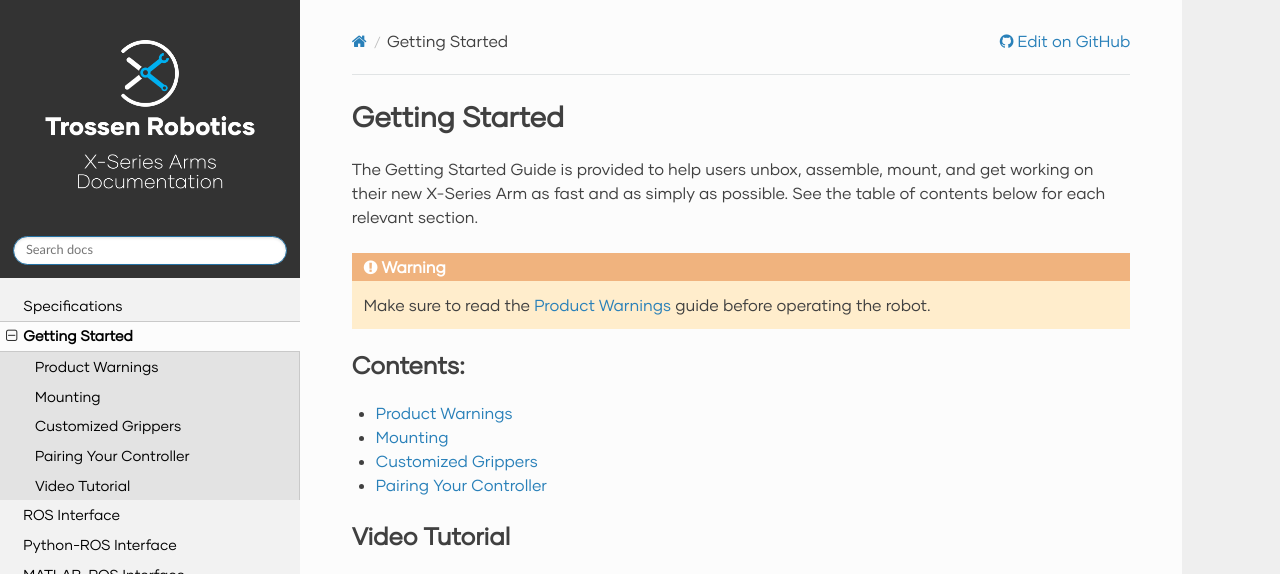
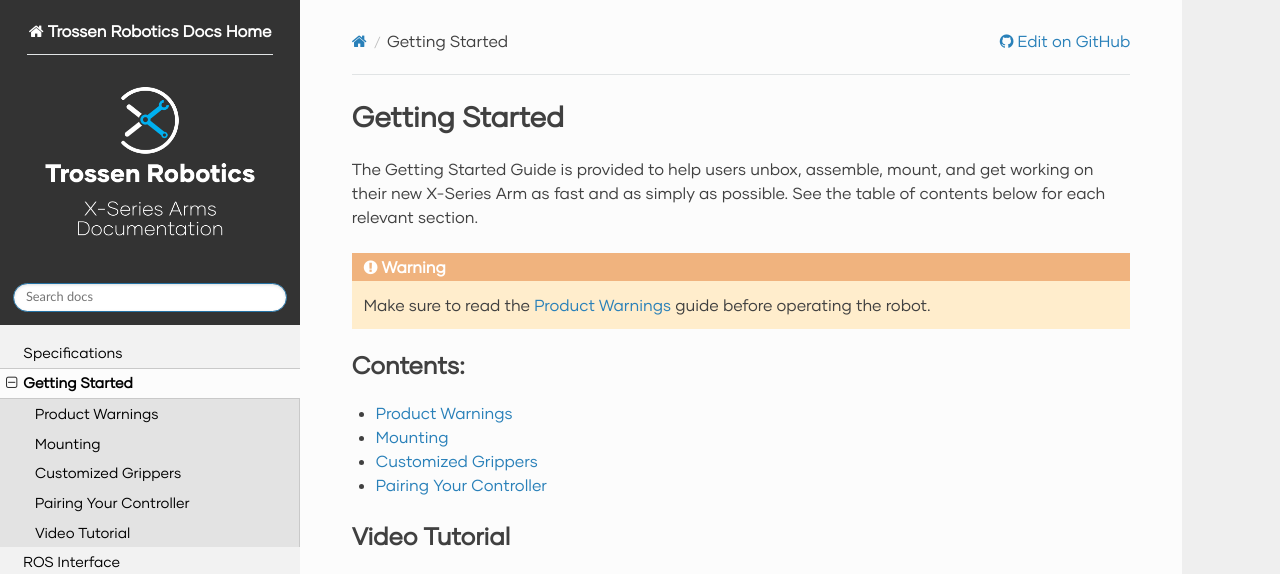
Before and after one commit to TrossenRobotics/interbotix_xsarms_docs, a Sphinx documentation site: the page built from docs/getting_started.rst, in a window 1280 px wide and 1075 px high. Shown: the top 574 px of the window. Built offline with Sphinx 7.4.7 and the Read the Docs theme 2.0.0, drawn with Linux system fonts in a browser that asks for light colours; some web fonts are replaced; grey boxes are pictures that could not be loaded.

Commit message:
Add docs home link

```diff
--- a/docs/_static/tr_style.css
+++ b/docs/_static/tr_style.css
@@ -1,3 +1,34 @@
+/* Sidebar Docs Home Link */
+
+div.sidebartitle-docs-home a {
+    display: flex;
+    align-items: center;
+    justify-content: center;
+    color: #ffffff;
+    padding-top: 10px;
+    padding-bottom: 10px;
+    flex: 1;
+    font-weight: 700;
+}
+
+div.sidebartitle-docs-home a:hover {
+    background: hsla(0, 0%, 100%, .1);
+    outline: 0;
+}
+
+div.sidebartitle-docs-home-hr {
+    max-width: 100%;
+    display: flex;
+    justify-content: center;
+}
+
+div.sidebartitle-docs-home-hr > hr {
+    margin: 5px 0;
+    max-width: 90%;
+    flex: 1;
+}
+
+
 /* Sidebar header (and topbar for mobile) */
 
 .wy-side-nav-search,
--- a/docs/_templates/layout.html
+++ b/docs/_templates/layout.html
@@ -12,3 +12,15 @@
   </noscript>
   <!-- End Google Tag Manager (noscript) -->
 {% endblock %}
+
+{%- block sidebartitle %}
+  <div class="sidebartitle-docs-home">
+    <a href="https://docs.trossenrobotics.com/" target="_blank" class="icon icon-home">
+      &nbsp;Trossen Robotics Docs Home
+    </a>
+    <div class="sidebartitle-docs-home-hr">
+      <hr>
+    </div>
+  </div>
+  {{ super() }}
+{% endblock %}
```
